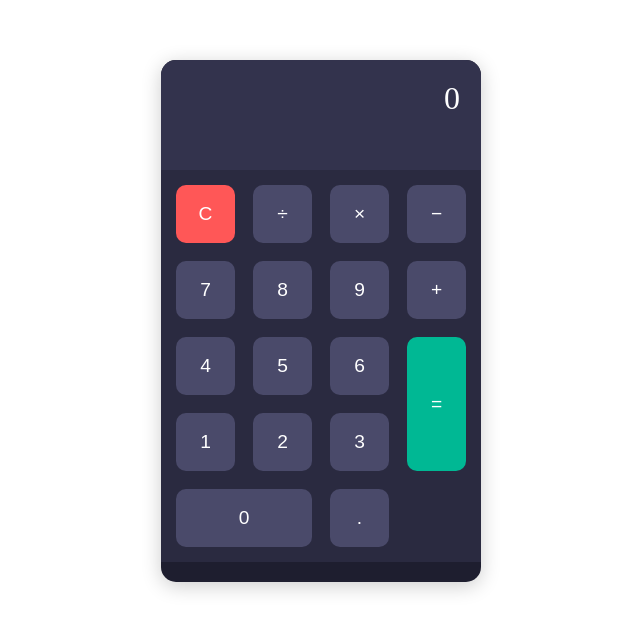
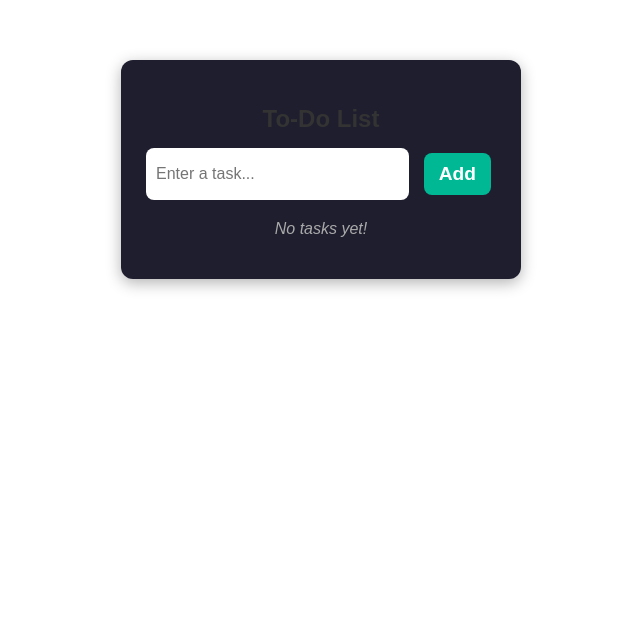
Before and after one commit to krish-kakadiya/FSD, a React (Vite) app in the folder fsd-classwork/: page / in a window 1280 px wide. Shown: the top 632 px of the page, without its empty margins (319-959 px from the left). Built offline with nearby package versions, Linux system fonts and the light colour scheme.

Commit message:
feat: Add TodoList component with task management functionality and styling

```diff
--- a/fsd-classwork/src/App.jsx
+++ b/fsd-classwork/src/App.jsx
@@ -4,6 +4,7 @@ import WeatherApp from './Practical/Practical2/WeatherApp'
 import WelcomeClock from './Practical/Practical3/WelcomeClock'
 import CounterApp from './Practical/Practical4/CounterApp'
 import Calculator from './Practical/Practical5/Calculator'
+import TodoList from './Practical/Practical6/TodoList'
 
 
 function App() {
@@ -11,7 +12,7 @@ function App() {
 
   return (
     <>
-      <Calculator/>
+      <TodoList/>
     </>
   )
 }
--- /dev/null
+++ b/fsd-classwork/src/Practical/Practical6/TodoList.css
@@ -0,0 +1,76 @@
+.todo-container {
+  width: 350px;
+  margin: 60px auto;
+  background: #1e1e2f;
+  color: white;
+  padding: 25px;
+  border-radius: 12px;
+  box-shadow: 0 4px 15px rgba(0, 0, 0, 0.3);
+  text-align: center;
+  font-family: "Poppins", sans-serif;
+}
+
+h2 {
+  margin-bottom: 15px;
+}
+
+.input-section {
+  display: flex;
+  gap: 10px;
+  margin-bottom: 20px;
+}
+
+input {
+  flex: 1;
+  padding: 10px;
+  border-radius: 8px;
+  border: none;
+  outline: none;
+  font-size: 1rem;
+}
+
+button {
+  padding: 10px 15px;
+  background: #00b894;
+  border: none;
+  border-radius: 8px;
+  color: white;
+  cursor: pointer;
+  font-weight: 600;
+  transition: background 0.2s ease;
+}
+
+button:hover {
+  background: #00a383;
+}
+
+ul {
+  list-style: none;
+  padding: 0;
+  margin: 0;
+}
+
+li {
+  background: #2a2a40;
+  margin-bottom: 10px;
+  padding: 10px;
+  border-radius: 8px;
+  display: flex;
+  justify-content: space-between;
+  align-items: center;
+}
+
+li button {
+  background: #ff5757;
+  font-size: 0.9rem;
+  padding: 6px 10px;
+}
+
+li button:hover {
+  background: #ff3333;
+}
+
+.empty {
+  color: #aaa;
+  font-style: italic;
+}
--- /dev/null
+++ b/fsd-classwork/src/Practical/Practical6/TodoList.jsx
@@ -0,0 +1,49 @@
+import React, { useState } from "react";
+import "./TodoList.css";
+
+const TodoList = () => {
+  const [task, setTask] = useState("");
+  const [tasks, setTasks] = useState([]);
+
+  const handleAddTask = () => {
+    if (task.trim() === "") return;
+    setTasks([...tasks, task]);
+    setTask("");
+  };
+
+  const handleDeleteTask = (index) => {
+    const newTasks = tasks.filter((_, i) => i !== index);
+    setTasks(newTasks);
+  };
+
+  return (
+    <div className="todo-container">
+      <h2>To-Do List</h2>
+
+      <div className="input-section">
+        <input
+          type="text"
+          placeholder="Enter a task..."
+          value={task}
+          onChange={(e) => setTask(e.target.value)}
+        />
+        <button onClick={handleAddTask}>Add</button>
+      </div>
+
+      <ul>
+        {tasks.length === 0 ? (
+          <p className="empty">No tasks yet!</p>
+        ) : (
+          tasks.map((t, index) => (
+            <li key={index}>
+              <span>{t}</span>
+              <button onClick={() => handleDeleteTask(index)}>Delete</button>
+            </li>
+          ))
+        )}
+      </ul>
+    </div>
+  );
+};
+
+export default TodoList;
```
